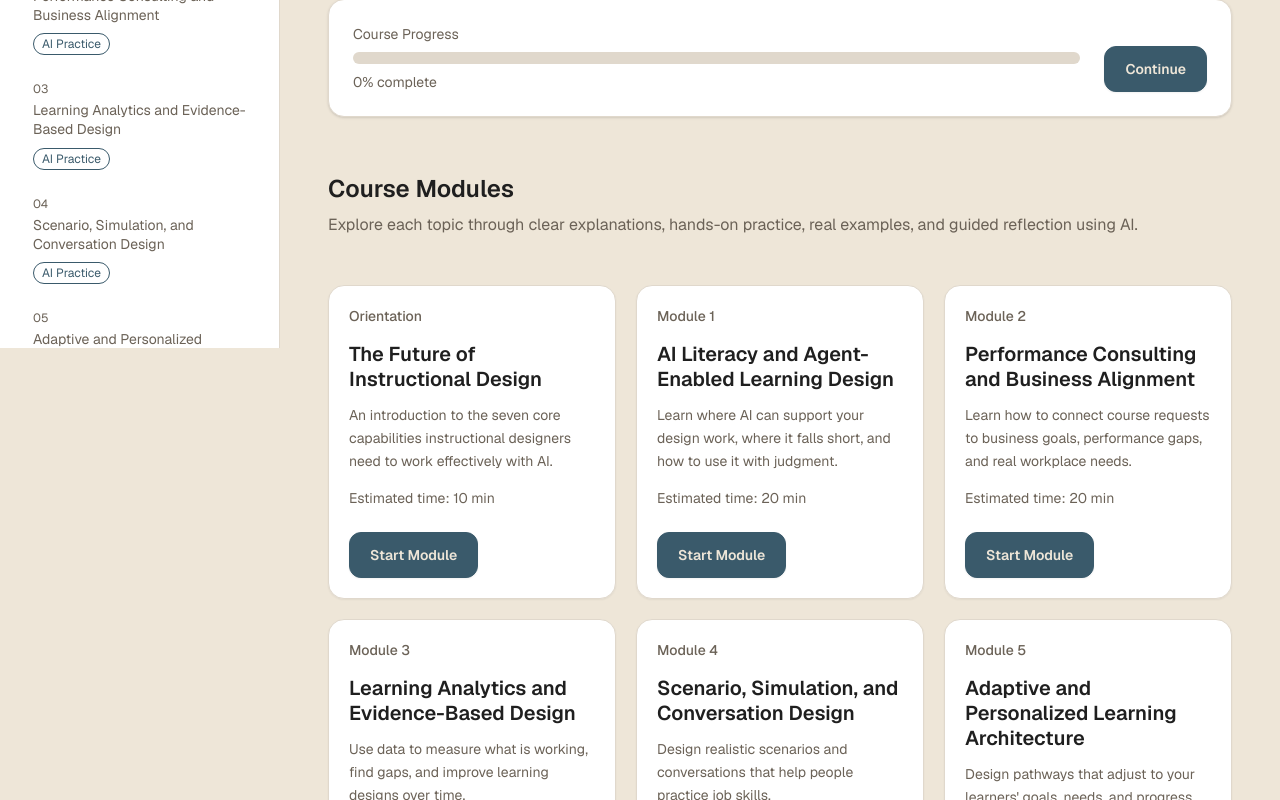
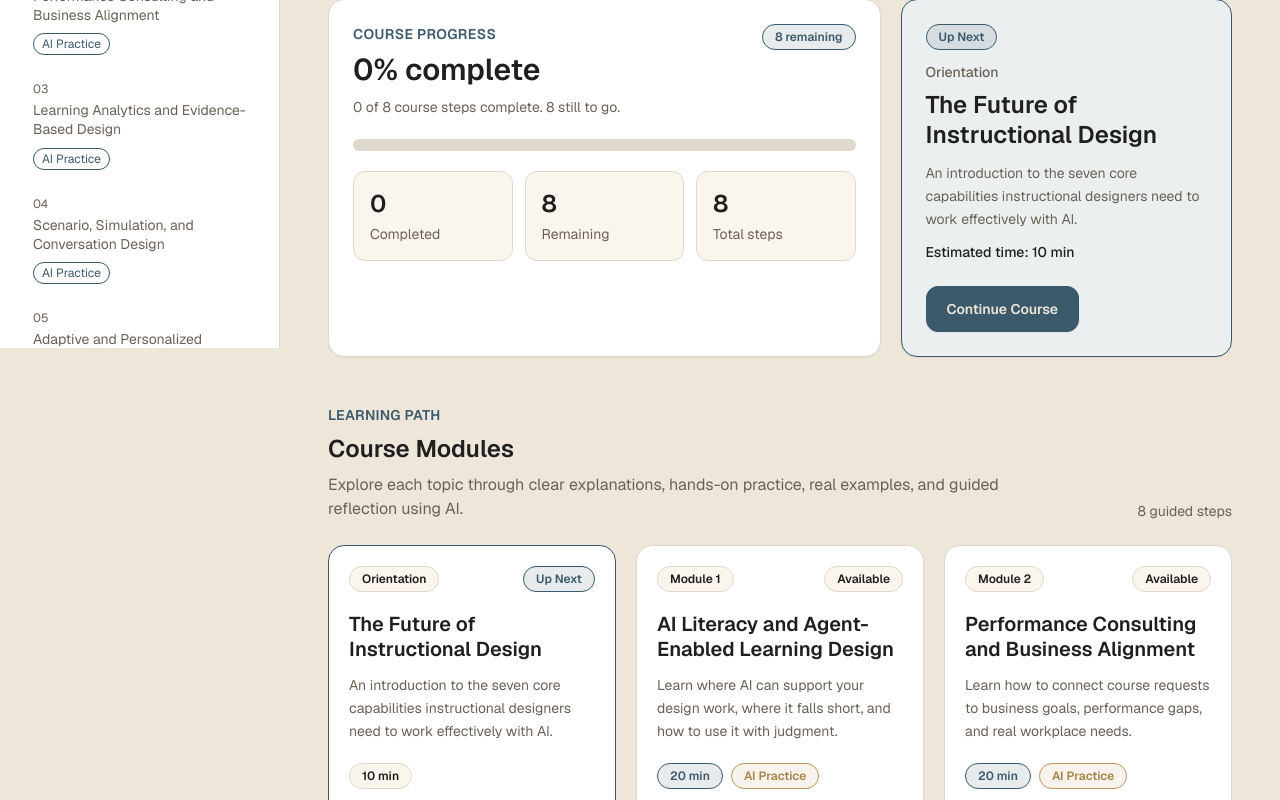
Before and after one commit to BradleyAPierce/future_of_id, a Next.js app in the folder web/: page /course/dashboard in a window 1280 px wide. Shown: the part 460-1260 px from the top of the page. Built offline with nearby package versions, Linux system fonts and the light colour scheme.

Commit message:
Redesign course dashboard

```diff
--- a/web/app/course/dashboard/page.tsx
+++ b/web/app/course/dashboard/page.tsx
@@ -7,6 +7,7 @@ import Badge from "@/components/ui/Badge";
 import Button from "@/components/ui/Button";
 import Card from "@/components/ui/Card";
 import PageBanner from "@/components/ui/PageBanner";
+import Surface from "@/components/ui/Surface";
 import { dashboardBanner } from "@/data/pageBanners";
 
 export default function Dashboard() {
@@ -14,11 +15,18 @@ export default function Dashboard() {
   const sortedModules = [...modules].sort((a, b) => a.order - b.order);
 
   const progress = (completedModules.length / modules.length) * 100;
+  const completedCount = completedModules.length;
+  const remainingCount = modules.length - completedCount;
 
   const nextModule = sortedModules.find((m) => !completedModules.includes(m.slug));
+  const nextModuleHref = nextModule
+    ? nextModule.slug === "orientation"
+      ? "/course/orientation"
+      : `/course/module/${nextModule.slug}`
+    : "/course/dashboard";
 
   return (
-    <div className="space-y-14 bg-[var(--bg)] text-[var(--text)]">
+    <div className="space-y-12 bg-[var(--bg)] text-[var(--text)]">
       <div className="space-y-6">
         <PageBanner
           imageUrl={dashboardBanner.imageUrl}
@@ -27,38 +35,122 @@ export default function Dashboard() {
           pills={dashboardBanner.pills}
         />
 
-        <section className="rounded-2xl border border-[var(--border)] bg-[var(--surface)] p-6 shadow-sm">
-          <div className="grid gap-6 md:grid-cols-[1fr_auto] md:items-end">
+        <section className="grid gap-5 lg:grid-cols-[minmax(0,1.25fr)_minmax(320px,0.75fr)]">
+          <Surface padding="lg" className="space-y-5">
+            <div className="flex flex-col gap-4 sm:flex-row sm:items-start sm:justify-between">
               <div>
-            <p className="mb-2 text-sm text-[var(--muted)]">Course Progress</p>
-            <ProgressBar progress={progress} />
-            <p className="mt-2 text-sm text-[var(--muted)]">
+                <p className="text-sm font-semibold uppercase tracking-wide text-[var(--primary)]">
+                  Course Progress
+                </p>
+                <h2 className="mt-2 text-3xl font-semibold text-[var(--text)]">
                   {Math.round(progress)}% complete
+                </h2>
+                <p className="mt-2 text-sm leading-relaxed text-[var(--muted)]">
+                  {completedCount} of {modules.length} course steps complete.
+                  {remainingCount > 0
+                    ? ` ${remainingCount} still to go.`
+                    : " You have completed the full course path."}
                 </p>
               </div>
 
+              <Badge tone={remainingCount === 0 ? "success" : "primary"}>
+                {remainingCount === 0 ? "Complete" : `${remainingCount} remaining`}
+              </Badge>
+            </div>
+
+            <ProgressBar progress={progress} />
+
+            <div className="grid gap-3 sm:grid-cols-3">
+              <div className="rounded-[var(--radius-md)] border border-[var(--border)] bg-[var(--surface-elevated)] p-4">
+                <p className="text-2xl font-semibold text-[var(--text)]">
+                  {completedCount}
+                </p>
+                <p className="mt-1 text-sm text-[var(--muted)]">Completed</p>
+              </div>
+              <div className="rounded-[var(--radius-md)] border border-[var(--border)] bg-[var(--surface-elevated)] p-4">
+                <p className="text-2xl font-semibold text-[var(--text)]">
+                  {remainingCount}
+                </p>
+                <p className="mt-1 text-sm text-[var(--muted)]">Remaining</p>
+              </div>
+              <div className="rounded-[var(--radius-md)] border border-[var(--border)] bg-[var(--surface-elevated)] p-4">
+                <p className="text-2xl font-semibold text-[var(--text)]">
+                  {modules.length}
+                </p>
+                <p className="mt-1 text-sm text-[var(--muted)]">Total steps</p>
+              </div>
+            </div>
+          </Surface>
+
+          <Surface
+            tone={nextModule ? "primary" : "success"}
+            padding="lg"
+            className="flex flex-col justify-between gap-6">
+            <div className="space-y-3">
+              <Badge tone={nextModule ? "primary" : "success"}>
+                {nextModule ? "Up Next" : "Course Complete"}
+              </Badge>
+
+              {nextModule ? (
+                <>
+                  <div>
+                    <p className="text-sm font-medium text-[var(--muted)]">
+                      {nextModule.type === "orientation"
+                        ? "Orientation"
+                        : `Module ${nextModule.order}`}
+                    </p>
+                    <h2 className="mt-2 text-2xl font-semibold leading-tight text-[var(--text)]">
+                      {nextModule.title}
+                    </h2>
+                  </div>
+
+                  <p className="text-sm leading-relaxed text-[var(--muted)]">
+                    {nextModule.description}
+                  </p>
+
+                  <p className="text-sm font-medium text-[var(--text)]">
+                    Estimated time: {nextModule.estimatedTime}
+                  </p>
+                </>
+              ) : (
+                <>
+                  <h2 className="text-2xl font-semibold leading-tight text-[var(--text)]">
+                    You have completed the course path.
+                  </h2>
+                  <p className="text-sm leading-relaxed text-[var(--muted)]">
+                    Revisit any module below when you want to review a capability
+                    or return to a practice activity.
+                  </p>
+                </>
+              )}
+            </div>
+
             {nextModule && (
-            <Button
-              href={
-                nextModule.slug === "orientation"
-                  ? "/course/orientation"
-                  : `/course/module/${nextModule.slug}`
-              }>
-              Continue
+              <Button href={nextModuleHref} className="w-fit">
+                Continue Course
               </Button>
             )}
-          </div>
+          </Surface>
         </section>
       </div>
 
-      <section className="space-y-12">
+      <section className="space-y-6">
+        <div className="flex flex-col gap-3 md:flex-row md:items-end md:justify-between">
           <div>
-          <h2 className="text-2xl font-semibold text-[var(--text)]">
+            <p className="text-sm font-semibold uppercase tracking-wide text-[var(--primary)]">
+              Learning Path
+            </p>
+            <h2 className="mt-2 text-2xl font-semibold text-[var(--text)]">
               Course Modules
             </h2>
-          <p className="mt-2 text-[var(--muted)]">
-            Explore each topic through clear explanations, hands-on
-            practice, real examples, and guided reflection using AI.
+            <p className="mt-2 max-w-2xl text-[var(--muted)]">
+              Explore each topic through clear explanations, hands-on practice,
+              real examples, and guided reflection using AI.
+            </p>
+          </div>
+
+          <p className="text-sm text-[var(--muted)]">
+            {sortedModules.length} guided steps
           </p>
         </div>
 
@@ -69,19 +161,40 @@ export default function Dashboard() {
               module.slug === "orientation"
                 ? "/course/orientation"
                 : `/course/module/${module.slug}`;
+            const isUpNext = nextModule?.slug === module.slug;
+            const statusTone = isCompleted
+              ? "success"
+              : isUpNext
+                ? "primary"
+                : "default";
+            const statusLabel = isCompleted
+              ? "Complete"
+              : isUpNext
+                ? "Up Next"
+                : "Available";
+            const ctaLabel = isCompleted
+              ? "Review"
+              : isUpNext
+                ? "Continue"
+                : module.type === "orientation"
+                  ? "Start Orientation"
+                  : "Start Module";
 
             return (
-              <Card key={module.slug} className="flex min-h-full flex-col">
-                <div className="flex-1 space-y-4">
+              <Card
+                key={module.slug}
+                className={`flex min-h-full flex-col ${
+                  isUpNext
+                    ? "border-[var(--primary)] bg-[color-mix(in_srgb,var(--primary)_7%,var(--surface))]"
+                    : ""
+                }`}>
+                <div className="flex-1 space-y-5">
                   <div className="flex items-center justify-between gap-3">
-                    <p className="text-sm font-medium text-[var(--muted)]">
-                      {module.type === "orientation"
-                        ? "Orientation"
-                        : `Module ${module.order}`}
-                    </p>
-                    {isCompleted && (
-                      <Badge tone="success">Complete</Badge>
-                    )}
+                    <Badge tone="default">
+                      {module.type === "orientation" ? "Orientation" : `Module ${module.order}`}
+                    </Badge>
+
+                    <Badge tone={statusTone}>{statusLabel}</Badge>
                   </div>
 
                   <div>
@@ -93,14 +206,22 @@ export default function Dashboard() {
                     </p>
                   </div>
 
-                  <p className="text-sm text-[var(--muted)]">
-                    Estimated time: {module.estimatedTime}
-                  </p>
+                  <div className="flex flex-wrap gap-2">
+                    <Badge tone={module.practiceLabel ? "primary" : "default"}>
+                      {module.estimatedTime}
+                    </Badge>
+                    {module.practiceLabel && (
+                      <Badge tone="accent">{module.practiceLabel}</Badge>
+                    )}
+                  </div>
                 </div>
 
                 <div className="mt-6">
-                  <Button href={href} variant={isCompleted ? "secondary" : "primary"}>
-                    {isCompleted ? "Continue" : "Start Module"}
+                  <Button
+                    href={href}
+                    variant={isUpNext ? "primary" : "secondary"}
+                    className="w-full sm:w-fit">
+                    {ctaLabel}
                   </Button>
                 </div>
               </Card>
```
Lines whose indentation alone changed are shown as unchanged.
